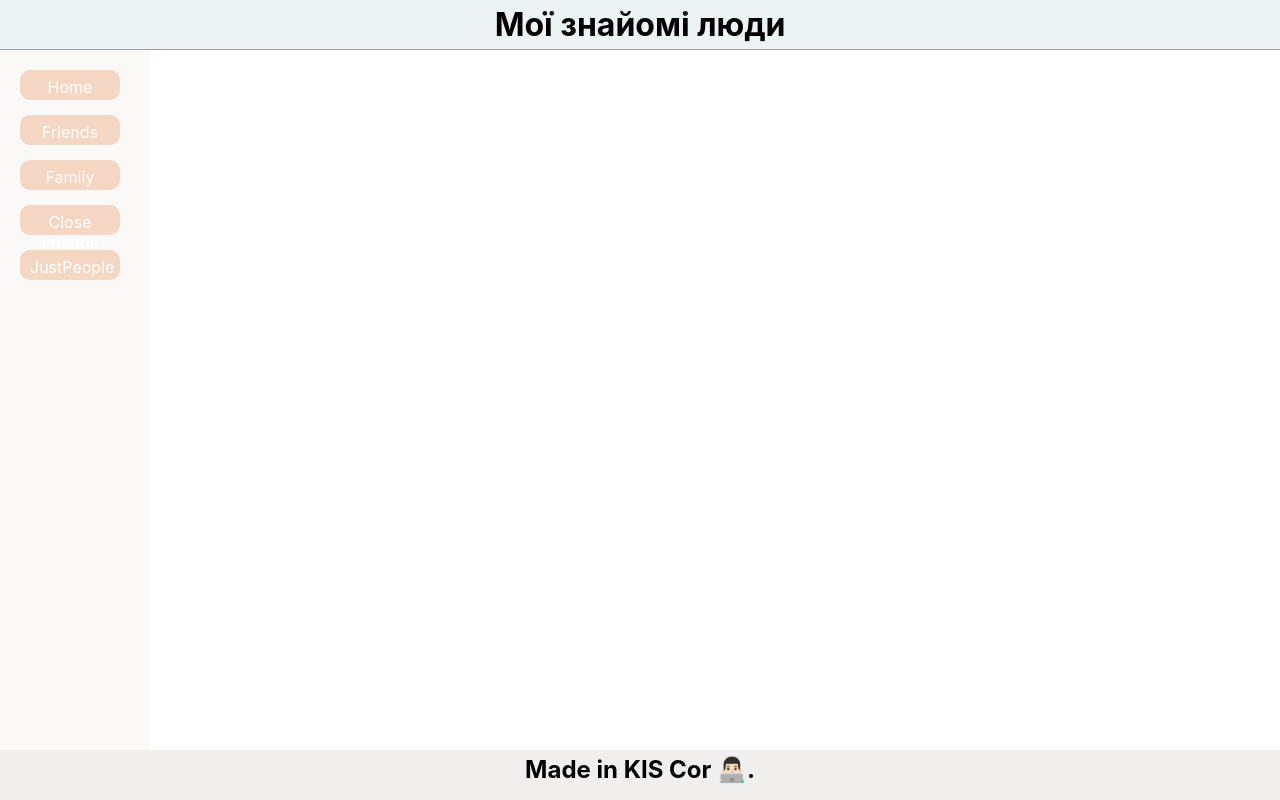
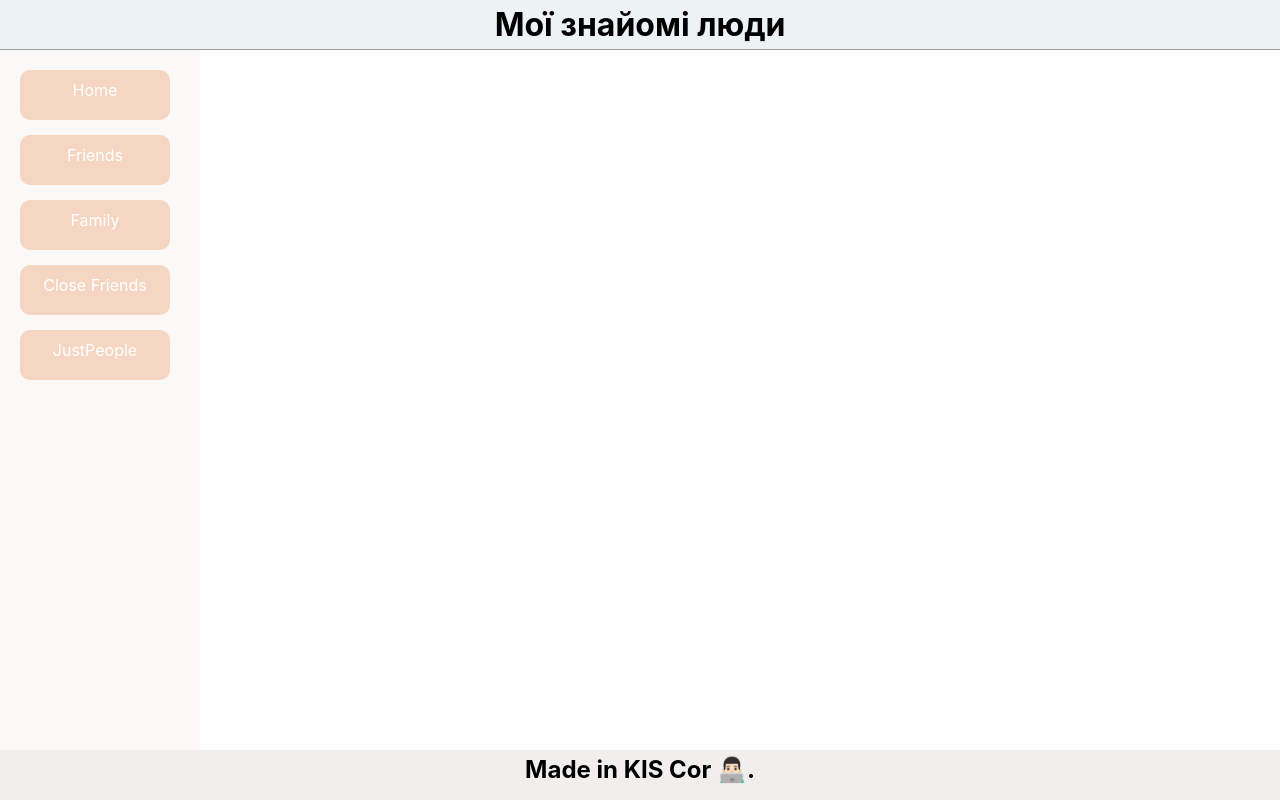
Before and after one commit to fantomkis/react_pro, a React (Create React App) app: page / in a window 1280 px wide. Built offline with nearby package versions, Linux system fonts and the light colour scheme.

Commit message:
fix width sidebar

```diff
--- a/src/components/Content/Content.module.css
+++ b/src/components/Content/Content.module.css
@@ -1,6 +1,6 @@
 .content {
   overflow-x: auto;
-  max-width: calc(100vw - 150px);
+  max-width: calc(100vw - 200px);
   height: calc(100vh - 120px);
   padding: 40px;
 }
--- a/src/components/Sidebar/Sidebar.module.css
+++ b/src/components/Sidebar/Sidebar.module.css
@@ -1,5 +1,5 @@
 .nav {
-  width: 150px;
+  width: 200px;
   padding: 20px 0;
 
   background-color: var(--sidebar-color);
@@ -10,8 +10,9 @@
 .btn {
   text-decoration: none;
   margin-right: 50px;
-  width: 100px;
-  height: 30px;
+
+  width: 150px;
+  height: 50px;
   background-color: #f4d6c3;
   text-align: center;
   border-radius: 10px;
@@ -20,6 +21,10 @@
   padding-right: 10px;
   color: rgb(255, 255, 255);
   margin-bottom: 15px;
+  padding: 10px 15px;
+  display: flex;
+  text-align: center;
+  justify-content: center;
 }
 .btn:hover {
   color: #000;
```
